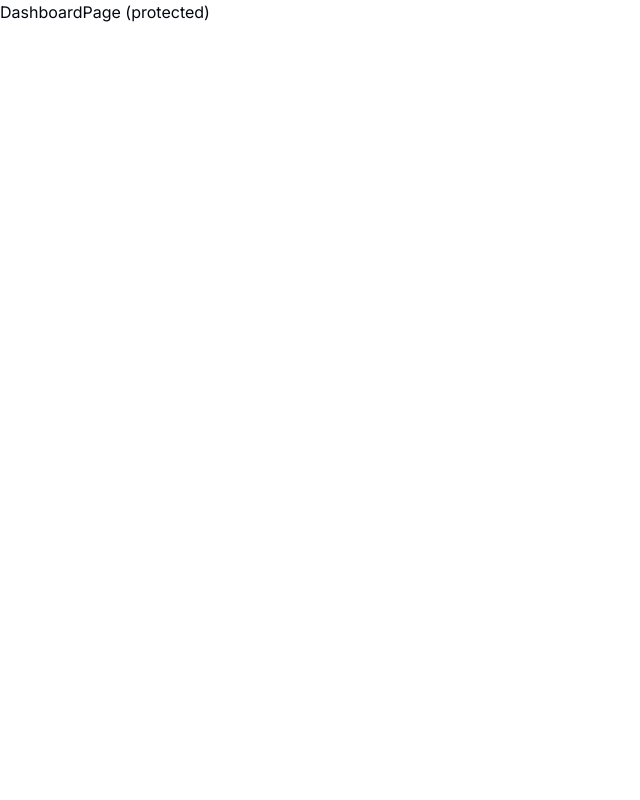
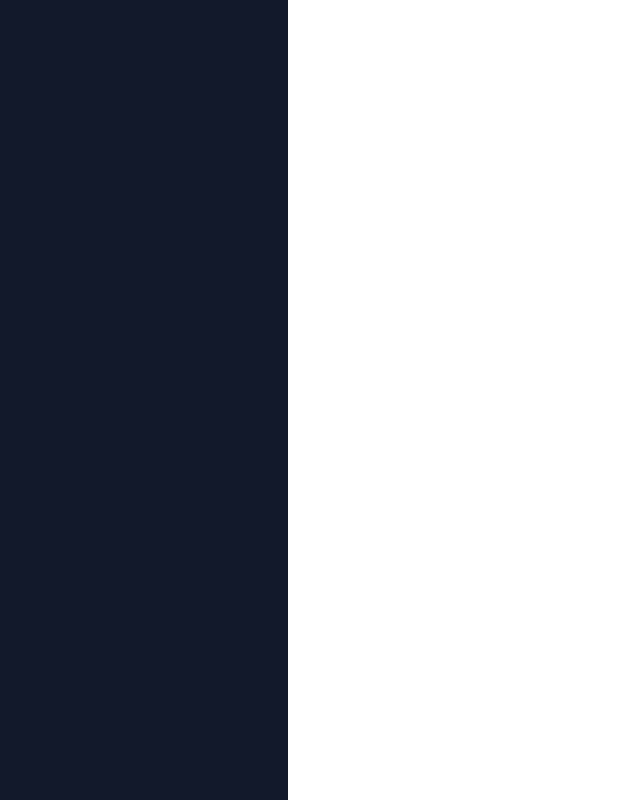
Before and after one commit to kpirabaharan/AI-SaaS, a Next.js app: page /dashboard in a window 1280 px wide. Shown: the whole page, without its empty margins (0-640 px from the left). Built offline with nearby package versions, Linux system fonts and the light colour scheme.

Commit message:
Created Navbar and Sidebar for Routes and Signout Button
Signed-off-by: Keeshigan Pirabaharan <kpirabaharan3@gmail.com>

```diff
--- /dev/null
+++ b/src/app/dashboard/layout.tsx
@@ -0,0 +1,21 @@
+import Navbar from '@/components/Navbar';
+import Sidebar from '@/components/Sidebar';
+
+const DashboardLayout = ({ children }: { children: React.ReactNode }) => {
+  return (
+    <div className='relative h-full'>
+      <div
+        className='z-50 hidden h-full bg-gray-900 md:fixed md:inset-y-0
+        md:flex md:w-72 md:flex-col'
+      >
+        <Sidebar />
+      </div>
+      <main className='md:pl-72'>
+        <Navbar />
+        {children}
+      </main>
+    </div>
+  );
+};
+
+export default DashboardLayout;
--- a/src/app/dashboard/page.tsx
+++ b/src/app/dashboard/page.tsx
@@ -1,5 +1,5 @@
 const DashboardPage = () => {
-  return <div>DashboardPage (protected)</div>;
+  return <div className=''></div>;
 };
 
 export default DashboardPage;
--- /dev/null
+++ b/src/components/Navbar.tsx
@@ -0,0 +1,19 @@
+import { MenuIcon } from 'lucide-react';
+import { UserButton } from '@clerk/nextjs';
+
+import { Button } from '@/components/ui/button';
+
+const Navbar = () => {
+  return (
+    <div className='flex items-center p-4'>
+      <Button variant={'ghost'} size={'icon'} className='md:hidden'>
+        <MenuIcon />
+      </Button>
+      <div className='flex w-full justify-end'>
+        <UserButton afterSignOutUrl={'/'} />
+      </div>
+    </div>
+  );
+};
+
+export default Navbar;
--- /dev/null
+++ b/src/components/Sidebar.tsx
@@ -0,0 +1,9 @@
+'use client';
+
+const Sidebar = () => {
+  return (
+    <div className='flex h-full flex-col space-y-4 bg-[#111827] py-4 text-white'></div>
+  );
+};
+
+export default Sidebar;
```
